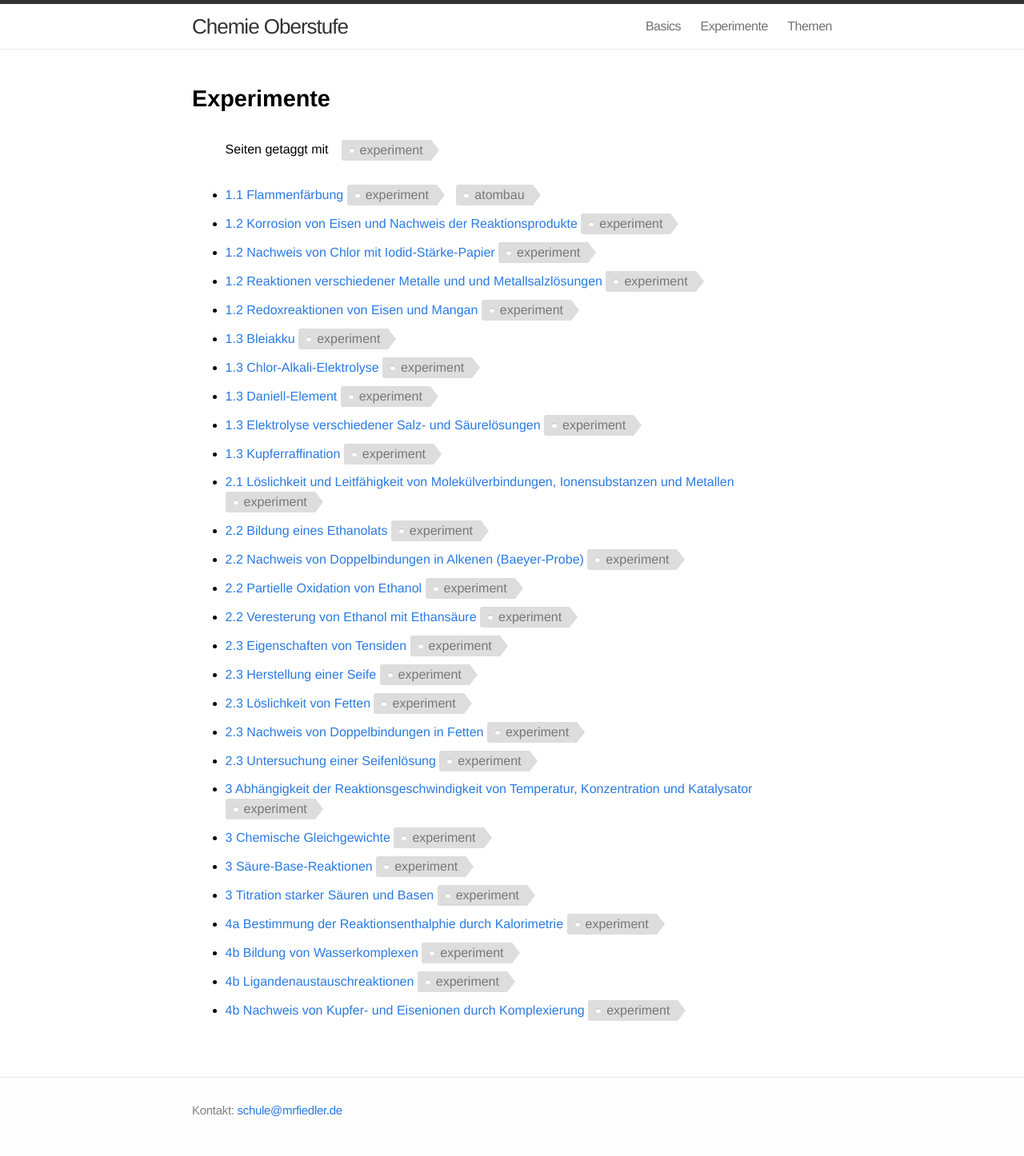
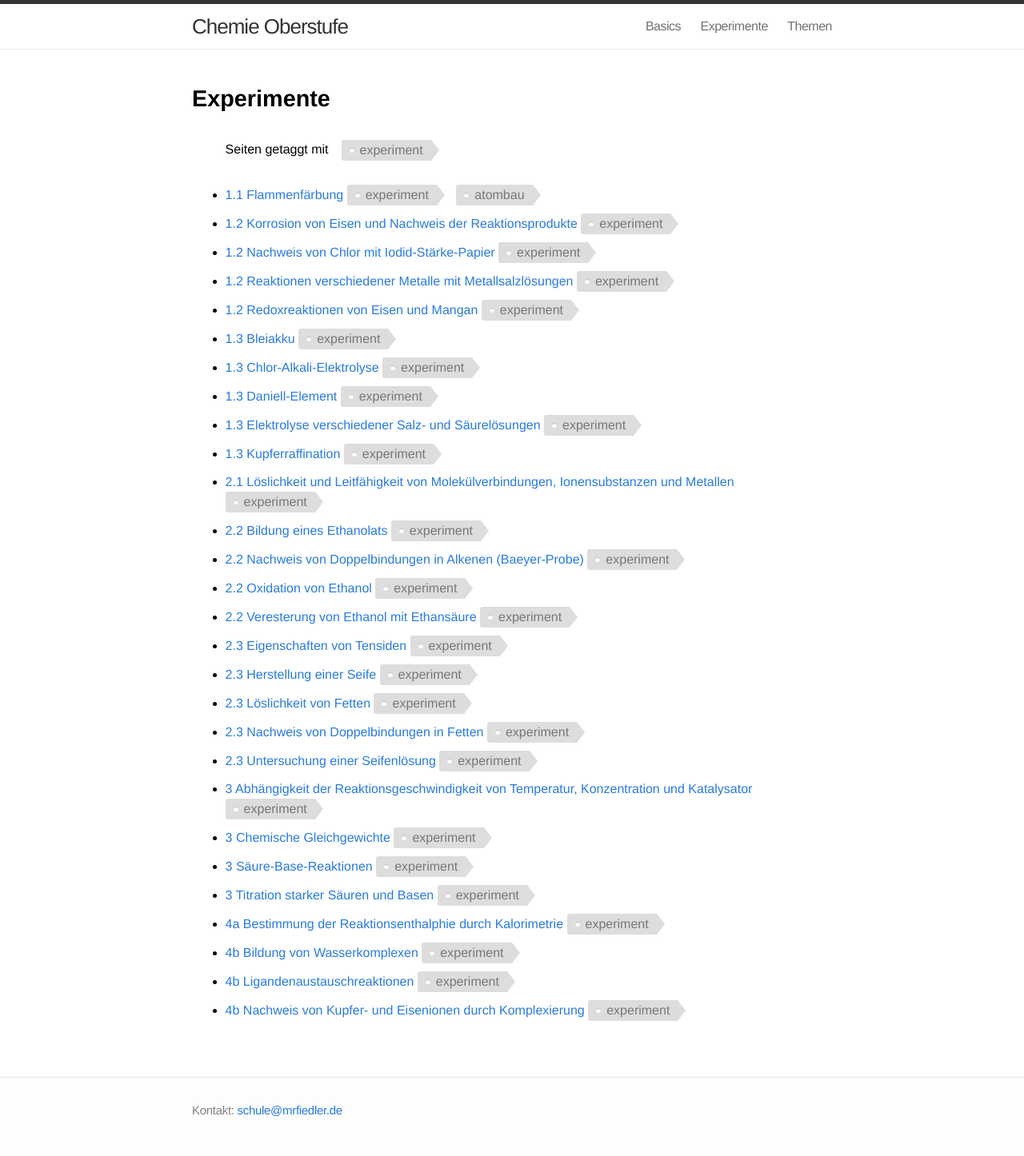
Before and after one commit to chemie-oberstufe/chemie-oberstufe.github.io, a Jekyll site: the page built from tags/experiment.md, in a window 1280 px wide. Shown: the whole page at 80% size. Built offline with Jekyll 4.4.1, drawn with Linux system fonts in a browser that asks for light colours.

Commit message:
fix filename, fix typo

```diff
--- a/experimente/partielle_oxidation_von_ethanol.md
+++ b/experimente/oxidation_von_ethanol.md
@@ -1,5 +1,5 @@
 ---
-title: 2.2 Partielle Oxidation von Ethanol
+title: 2.2 Oxidation von Ethanol
 layout: page
 showinmenu: false
 tags: [experiment]
```
Also changed, not shown: experimente/reaktionen_von_metallen_mit_metallsalzlösungen.md (+1 -1 lines).
